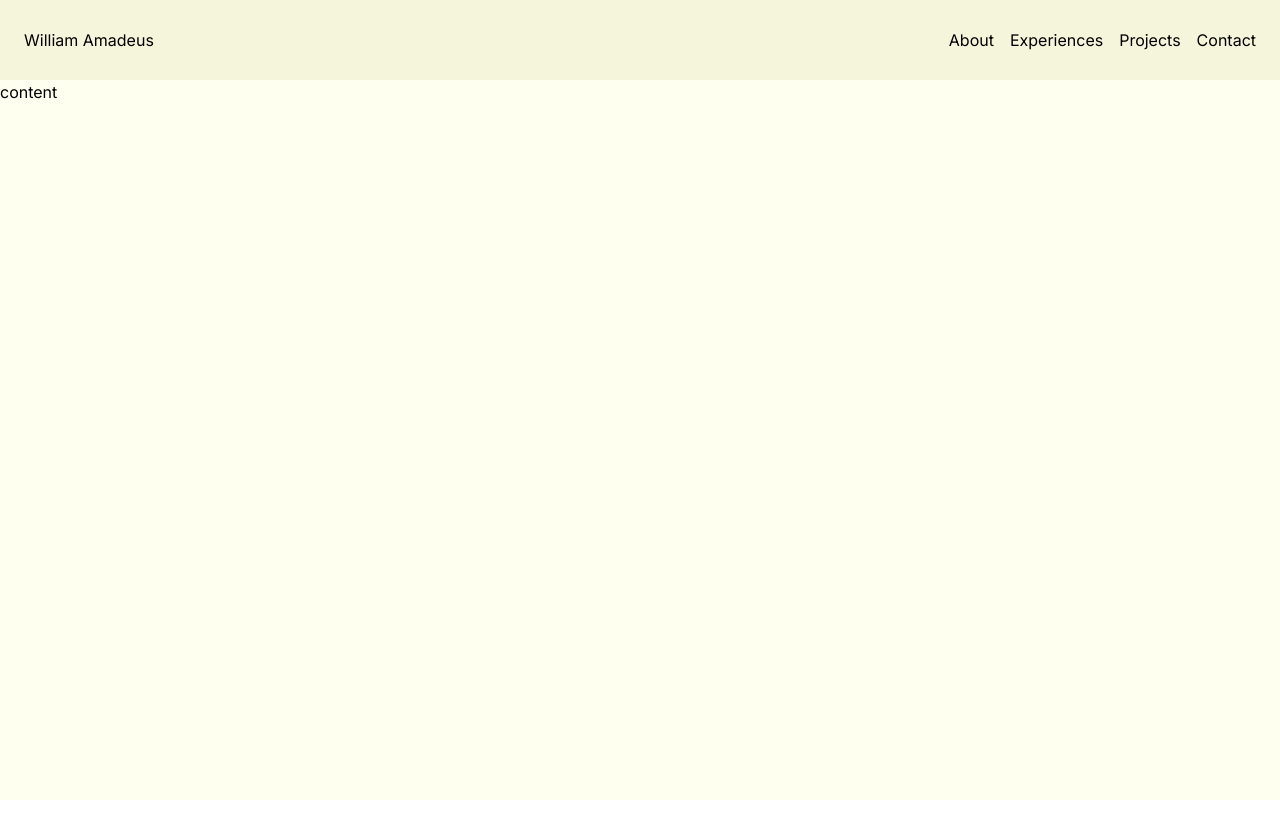
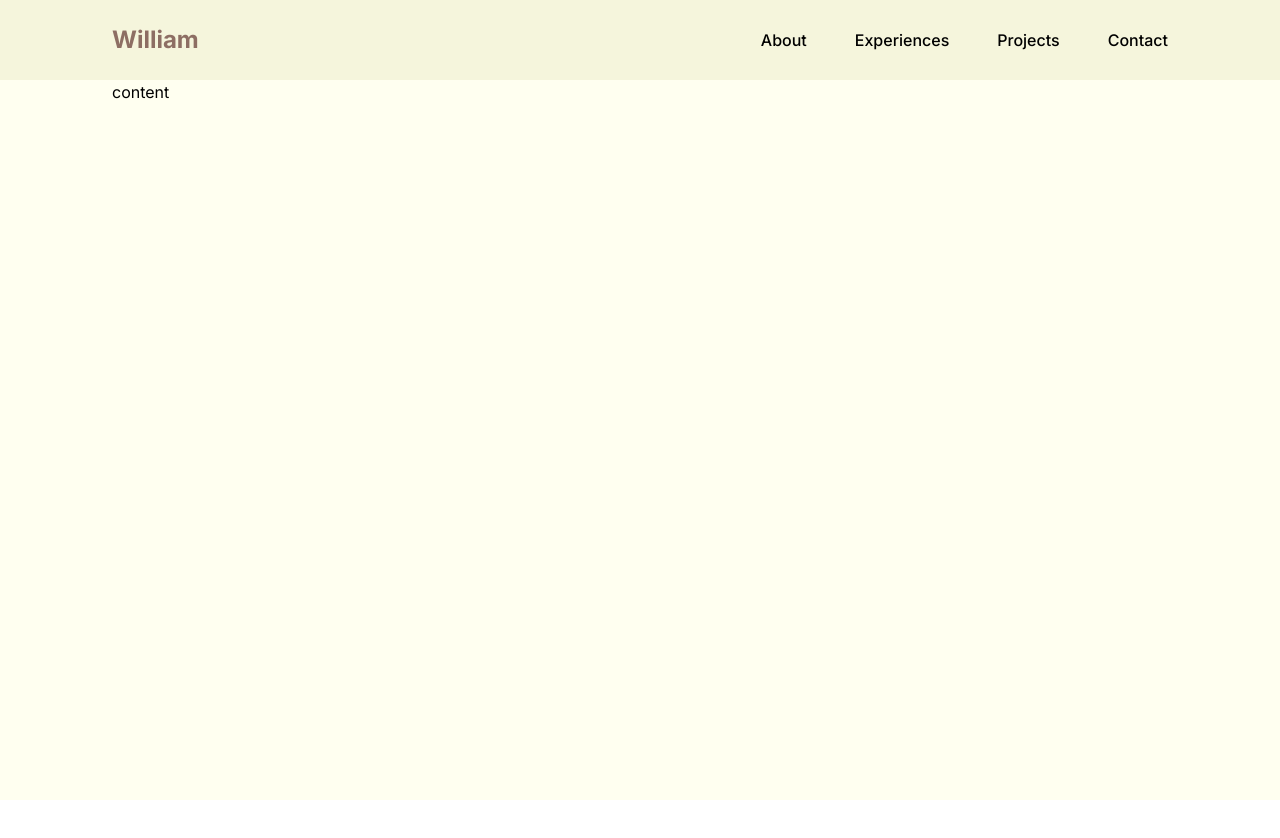
Before and after one commit to williamamadeusss/portfolio-william, a Next.js app: page / in a window 1280 px wide. Shown: the top 838 px of the page. Before the commit the page ends 800 px from the top, so only its background shows below. Built offline with nearby package versions, Linux system fonts and the light colour scheme.

Commit message:
in progress to create hamburger menu (responsivity)

```diff
--- /dev/null
+++ b/src/app/content/content.tsx
@@ -0,0 +1,11 @@
+import React from "react";
+
+function Content() {
+  return (
+    <div className="px-6 lg:px-28 h-full">
+      <div>content</div>
+    </div>
+  );
+}
+
+export default Content;
--- /dev/null
+++ b/src/app/header/header.tsx
@@ -0,0 +1,69 @@
+"use client";
+
+import React, { useState } from "react";
+import { GiHamburgerMenu } from "react-icons/gi";
+import { RxCross2 } from "react-icons/rx";
+
+function Header() {
+  const [isMenuOpen, setIsMenuOpen] = useState(false);
+
+  function renderHamburgerMenu() {
+    return (
+      <div className="absolute top-0 right-0 bg-red-500">
+        <div className="flex flex-col">
+          <div>
+            <GiHamburgerMenu
+              onClick={() => {
+                setIsMenuOpen(true);
+              }}
+              className={`${isMenuOpen ? "hidden" : "block"}`}
+            />
+            <RxCross2
+              onClick={() => {
+                setIsMenuOpen(false);
+              }}
+              className={`${isMenuOpen ? "block" : "hidden"}`}
+            />
+          </div>
+          <div className={`${isMenuOpen ? "flex" : "hidden"} flex-col`}>
+            {renderNavbarTabItems({ text: "About", view: "mobile" })}
+            {renderNavbarTabItems({ text: "Experiences", view: "mobile" })}
+            {renderNavbarTabItems({ text: "Projects", view: "mobile" })}
+            {renderNavbarTabItems({ text: "Contact", view: "mobile" })}
+          </div>
+        </div>
+      </div>
+    );
+  }
+
+  function renderNavbarTabItems({
+    text,
+    view,
+  }: {
+    text: string;
+    view: "mobile" | "web";
+  }) {
+    return (
+      <p
+        className={`cursor-pointer font-medium hover:font-bold transition-all duration-200`}
+      >
+        {text}
+      </p>
+    );
+  }
+
+  return (
+    <div className="px-6 lg:px-28 py-6 h-20 sticky top-0 flex justify-between items-center bg-beige">
+      <h1 className="text-primary font-bold text-xl lg:text-2xl">William</h1>
+      <div className="hidden lg:flex gap-12 flex-shrink-0">
+        {renderNavbarTabItems({ text: "About", view: "web" })}
+        {renderNavbarTabItems({ text: "Experiences", view: "web" })}
+        {renderNavbarTabItems({ text: "Projects", view: "web" })}
+        {renderNavbarTabItems({ text: "Contact", view: "web" })}
+      </div>
+      <div className="sm:relative lg:hidden">{renderHamburgerMenu()}</div>
+    </div>
+  );
+}
+
+export default Header;
--- a/src/app/layout.tsx
+++ b/src/app/layout.tsx
@@ -5,7 +5,7 @@ import "./globals.css";
 const inter = Inter({ subsets: ["latin"] });
 
 export const metadata: Metadata = {
-  title: "Create Next App",
+  title: "Portfolio William",
   description: "Generated by create next app",
 };
 
--- a/src/app/page.tsx
+++ b/src/app/page.tsx
@@ -1,21 +1,12 @@
 import Image from "next/image";
+import Header from "./header/header";
+import Content from "./content/content";
 
 export default function Home() {
   return (
     <main className="bg-ivory h-screen">
-      {/* navbar */}
-      <div className="p-6 h-20 sticky flex justify-between items-center  bg-beige">
-        <p>William Amadeus</p>
-        <div className="flex gap-4 ">
-          <p>About</p>
-          <p>Experiences</p>
-          <p>Projects</p>
-          <p>Contact</p>
-        </div>
-      </div>
-
-      {/* content */}
-      <div className="">content</div>
+      <Header />
+      <Content />
     </main>
   );
 }
```
Also changed, not shown: package.json (+4 -3 lines), 1 other file (tests, documents, lock files or other folders).
